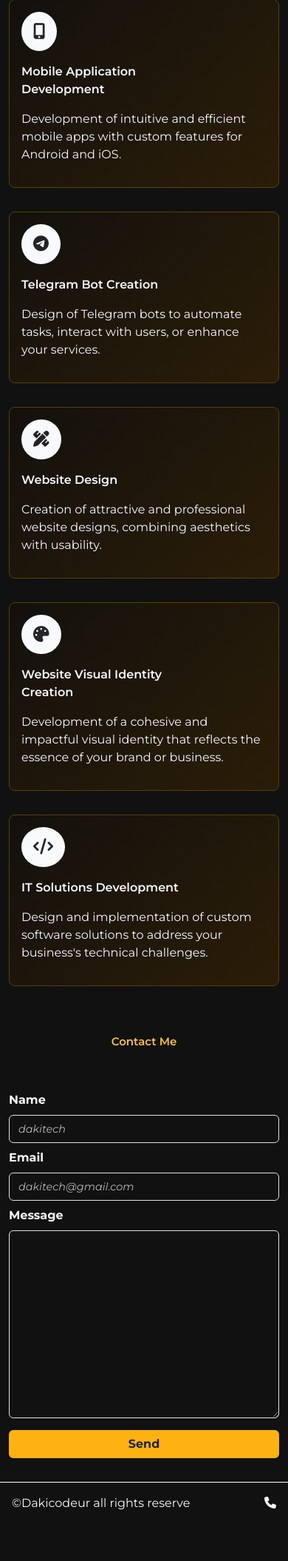
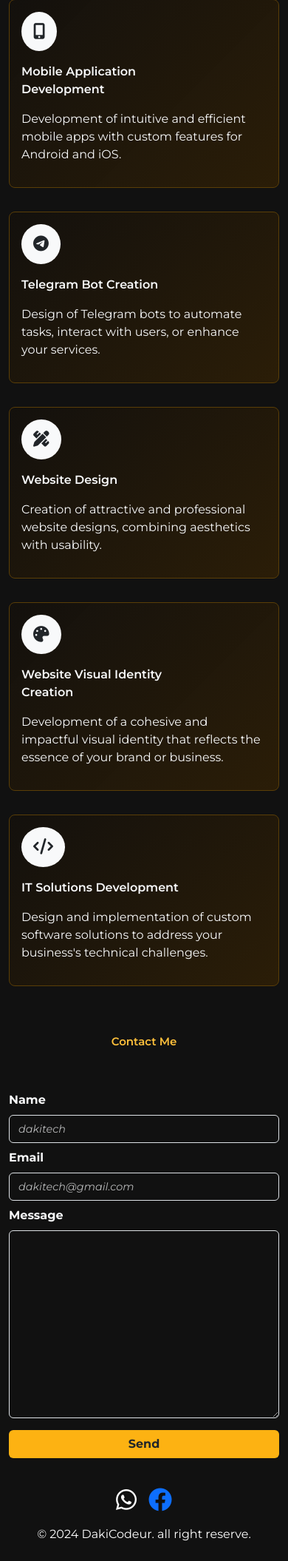
Before and after one commit to florentJava/portofolio, a Django app: page / in a window 390 px wide. Shown: the part 3658-5768 px from the top of the page at 74% size. Before the commit the page ends 5699 px from the top, so only its background shows below. Run offline with Django 4.2, Linux system fonts and the light colour scheme; some libraries are stand-ins or nearby versions.

Commit message:
modificatioon du responsive

```diff
--- a/static/css/onepage.css
+++ b/static/css/onepage.css
@@ -113,7 +113,8 @@ textarea:focus {
     box-shadow: none !important;
 }
 
-@media screen and (max-width:900px) {
+
+@media screen and (max-width: 992px) {
 
     .myname {
         line-height: normal !important;
@@ -142,3 +143,22 @@ textarea:focus {
         font-size: 10px;
     }
 }
+
+
+@media (min-width: 768px) {
+    .circle-dominique {
+        border-radius: 100% !important;
+        overflow-y: hidden !important;
+
+
+    }
+}
+
+@media (min-width: 992px) {
+    .myname {
+        line-height: 12px !important;
+        font-size: 40px !important;
+
+    }
+
+}
--- a/templates/base.html
+++ b/templates/base.html
@@ -20,18 +20,29 @@
 
 
     {% endblock%}
-<footer class="text-light container p-3 my-3 d-flex justify-content-between" style="border-top:1px solid white;">
-<div class="copy">
-&copy;Dakicodeur all rights reserve
-</div>
-<div class="network">
-<i class="fa fa-phone" aria-hidden="true"></i>
+    <footer class=" container text-white py-4">
+        <div class="container">
+            <div class="row">
+                <div class="col-12">
+                    <div class="d-flex justify-content-center align-items-center mb-3">
+                        <a href="https://wa.me/+237691008288" class="text-white mx-2 " target="_blank">
+                            <i class="fab fa-whatsapp fa-2x"></i>
+                        </a>
+                        <a href="https://www.facebook.com/VOTRE_PROFIL" class="text-white mx-2 " target="_blank">
+                            <i class="fab fa-facebook fa-2x text-primary" ></i>
+                        </a>
 
+                    </div>
 
-</div>
-</footer>
+                    <p class="text-center mb-0">
+                        &copy; 2024 DakiCodeur. all right reserve.
+                    </p>
+                </div>
+            </div>
+        </div>
+    </footer>
     <script src="https://cdn.jsdelivr.net/npm/bootstrap@5.3.3/dist/js/bootstrap.bundle.min.js" integrity="sha384-YvpcrYf0tY3lHB60NNkmXc5s9fDVZLESaAA55NDzOxhy9GkcIdslK1eN7N6jIeHz" crossorigin="anonymous"></script>
-    {% if debug %}
+{% if debug %}
     <script defer src="{% url 'django_browser_reload:javascript' %}"></script>
 
 {% endif %}
--- a/templates/include/navbar.html
+++ b/templates/include/navbar.html
@@ -26,7 +26,7 @@
             </a>
         <!-- Responsive Toggle Button -->
          <div class="d-md-none d-block">
-            <button class="navbar-toggler" type="button" data-bs-toggle="collapse"  data-bs-target="#navbarContent" aria-controls="navbarContent" aria-expanded="false" aria-label="Toggle navigation">
+            <button class="navbar-toggler bg-light" type="button" data-bs-toggle="offcanvas" data-bs-target="#staticBackdrop" aria-controls="staticBackdrop">
             <span class="navbar-toggler-icon text-light" style="color:white"></span>
         </button>
          </div>
@@ -37,8 +37,24 @@
             <a href="#about" class="link-light link-underline link-underline-opacity-0 lien position-relative">About</a>
             <a href="#service" class="link-light link-underline link-underline-opacity-0 lien position-relative">Service</a>
 
-            <a href="#contactme" class="btn text-dark montserrat-semi-bold lien position-relative">Contact Me</a>
+            <div class="d-none d-lg-block">
+                           <a href="#contactme" class="btn text-dark montserrat-semi-bold lien position-relative">Contact Me</a>
+
+            </div>
         </div>
     </div>
-
+    <div class="offcanvas offcanvas-start bg-dark d-md-none d-block" data-bs-backdrop="static" tabindex="-1" id="staticBackdrop" aria-labelledby="staticBackdropLabel">
+        <div class="offcanvas-header">
+          <h5 class="offcanvas-title" id="staticBackdropLabel">Offcanvas</h5>
+          <button type="button" class="btn-close bg-light" data-bs-dismiss="offcanvas" aria-label="Close"></button>
+        </div>
+        <div class="offcanvas-body">
+          <div class="d-flex flex-column justify-content-center">
+            <a href="#home" class="link-light link-underline link-underline-opacity-0 lien position-relative fs-1">Home</a>
+            <a href="#projects" class="link-light link-underline link-underline-opacity-0 lien position-relative fs-1">Projects</a>
+            <a href="#about" class="link-light link-underline link-underline-opacity-0 lien position-relative fs-1">About</a>
+            <a href="#service" class="link-light link-underline link-underline-opacity-0 lien position-relative fs-1">Service</a>
+          </div>
+        </div>
+      </div>
 </nav>
--- a/templates/include/service.html
+++ b/templates/include/service.html
@@ -7,38 +7,38 @@
 
     <div class="d-flex justify-content-center flex-wrap myservices">
 
-        <div class="col-12 col-md-3 m-3 p-3 rounded-3 ">
+        <div class="col-12 col-md-5 col-lg-3 m-3 p-3 rounded-3 ">
             <p class="service-icon"><i class="fas fa-globe bg-light p-3 text-dark rounded-circle fs-4" ></i>
             </p>
             <p class="service-titre col-8 text-wrap">Website Development</p>
             <p class="service-description">Design and development of modern, high-performance websites tailored to your needs and optimized for a seamless user experience.
             </p>
         </div>
-        <div class="col-12 col-md-3 m-3 p-3 rounded-3 ">
+        <div class="col-12 col-md-5 col-lg-3 m-3 p-3 rounded-3 ">
             <p class="service-icon"><i class="fas fa-mobile-alt bg-light p-3 text-dark rounded-circle fs-4" ></i>
             </p>
             <p class="service-titre col-8 text-wrap">Mobile Application Development</p>
             <p class="service-description">Development of intuitive and efficient mobile apps with custom features for Android and iOS.</p>
         </div>
-        <div class="col-12 col-md-3 m-3 p-3 rounded-3 ">
+        <div class="col-12 col-md-5 col-lg-3 m-3 p-3 rounded-3 ">
             <p class="service-icon"><i class="fab fa-telegram bg-light p-3 text-dark rounded-circle fs-4" ></i>
             </p>
             <p class="service-titre col-8 text-wrap">Telegram Bot Creation</p>
             <p class="service-description">Design of Telegram bots to automate tasks, interact with users, or enhance your services.</p>
         </div>
-        <div class="col-12 col-md-3 m-3 p-3 rounded-3 ">
+        <div class="col-12 col-md-5 col-lg-3 m-3 p-3 rounded-3 ">
             <p class="service-icon"><i class="fas fa-pencil-ruler bg-light p-3 text-dark rounded-circle fs-4" ></i>
             </p>
             <p class="service-titre col-8 text-wrap">Website Design</p>
             <p class="service-description">Creation of attractive and professional website designs, combining aesthetics with usability.</p>
         </div>
-        <div class="col-12 col-md-3 m-3 p-3 rounded-3 ">
+        <div class="col-12 col-md-5 col-lg-3 m-3 p-3 rounded-3 ">
             <p class="service-icon"><i class="fas fa-palette bg-light p-3 text-dark rounded-circle fs-4" ></i>
             </p>
             <p class="service-titre col-8 text-wrap">Website Visual Identity Creation</p>
             <p class="service-description">Development of a cohesive and impactful visual identity that reflects the essence of your brand or business.</p>
         </div>
-        <div class="col-12 col-md-3 m-3 p-3 rounded-3 ">
+        <div class="col-12 col-md-5 col-lg-3 m-3 p-3 rounded-3 ">
             <p class="service-icon"><i class="fas fa-code bg-light p-3 text-dark rounded-circle fs-4" ></i>
             </p>
             <p class="service-titre col-8 text-wrap">IT Solutions Development</p>
```
